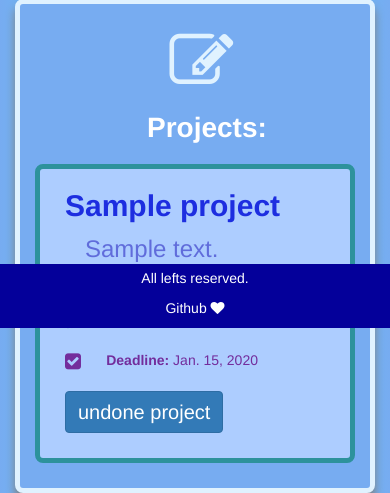
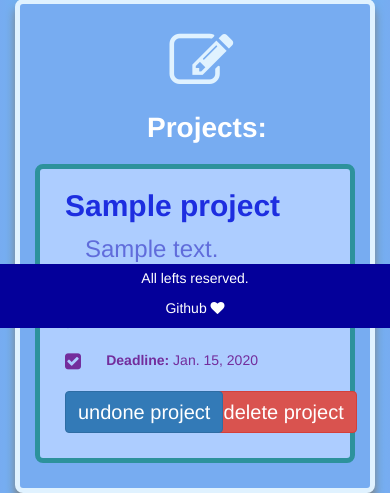
Before and after one commit to 1MahdiR/simple-todo-list, a Django app: page /todo/projects/ in a window 390 px wide. Shown: the part 516-1009 px from the top of the page. Run offline with Django 3.2, Linux system fonts and the light colour scheme; a user stored in the database is signed in; tables that the repository leaves empty hold one stand-in row (values such as "Sample post"); some libraries are stand-ins or nearby versions.

Commit message:
Added delete button to front

```diff
--- a/todo/static/todo/project_list.css
+++ b/todo/static/todo/project_list.css
@@ -81,6 +81,24 @@
   display: inline-block;
 }
 
+.project-delete {
+
+  width: 14%;
+  display: inline-block;
+  float: none;
+}
+
+.project-delete .btn {
+
+	font-size: 20px;
+}
+
+.project-is-done {
+
+  width: 16%;
+  display: inline-block;
+}
+
 .project-is-done .btn {
 
 	font-size: 20px;
@@ -125,6 +143,11 @@
 		margin-left: 42%;
 	}
 
+  .project-delete {
+    float: right;
+    margin-right: 20%;
+  }
+
   .no-project h2 {
   	margin-left: 27%;
   }
@@ -162,6 +185,10 @@
     font-size: 14px;
   }
 
+  .project-delete {
+    margin-right: 30%;
+  }
+
   .no-project h2 {
   	margin-left: 24%;
   }
--- a/todo/templates/todo/project_list.html
+++ b/todo/templates/todo/project_list.html
@@ -52,6 +52,15 @@
                   {% endif %}
                 </form>
               </div>
+              <div class="project-delete">
+                <form method="post">
+                  <input type="hidden" name="user" value="{{ request.user.username }}"/>
+                  <input type="hidden" name="project_id" value="{{ project.id }}"/>
+                  <input type="hidden" name="delete" value="true"/>
+                  {% csrf_token %}
+                  <input class="btn btn-danger" type="submit" value="delete project"/>
+                </form>
+              </div>
             </div>
           {% endfor %}
         {% else %}
```
